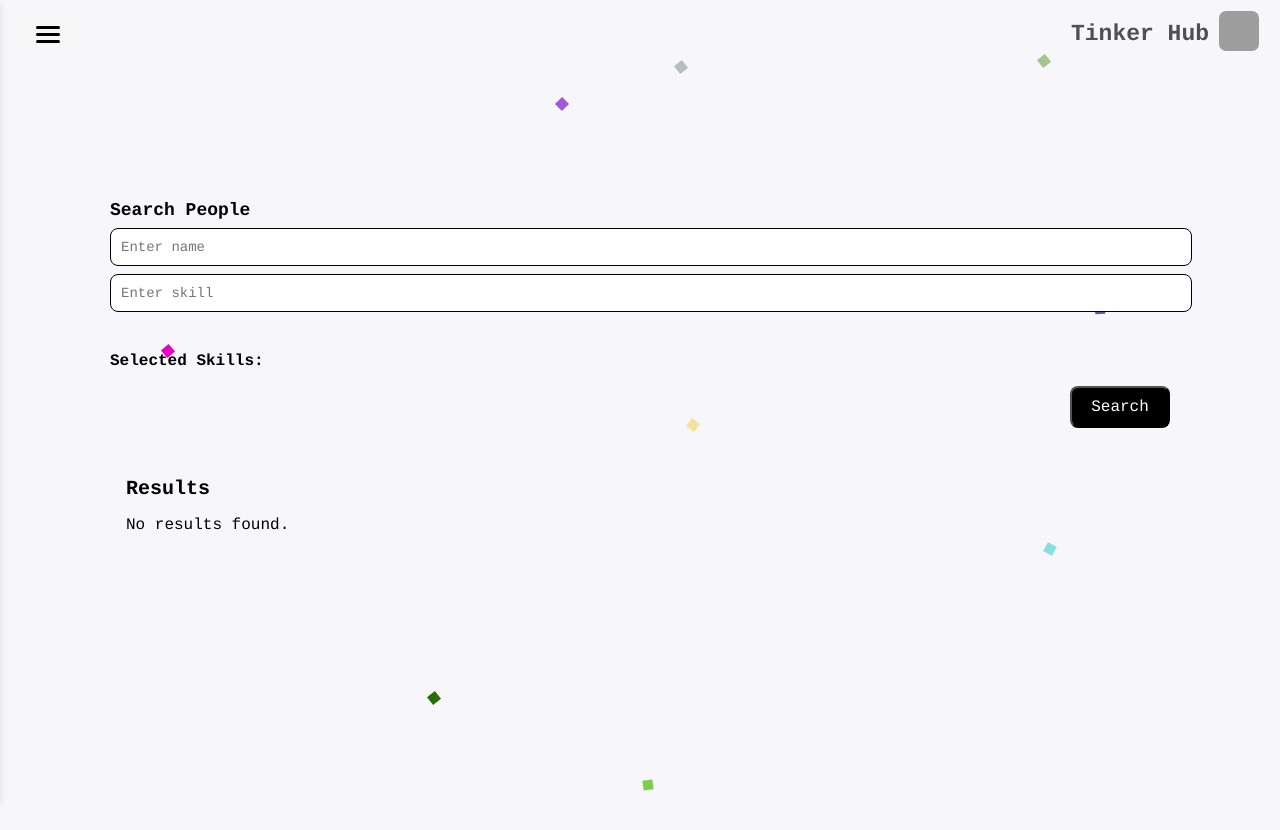
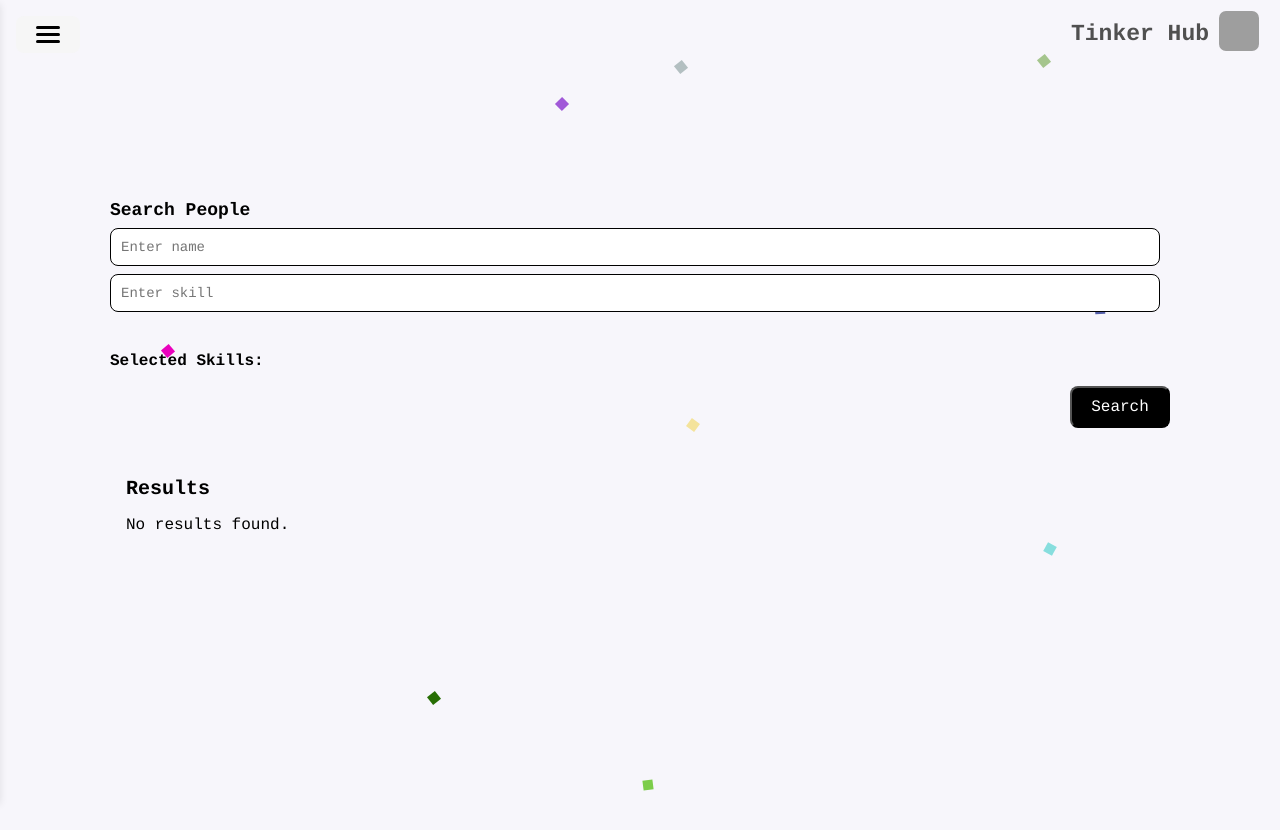
Before and after one commit to Arunitdy/TinkerHub, a React (Vite) app in the folder biolink/: page / in a window 1280 px wide. Shown: the top 830 px of the page. Built offline with nearby package versions, Linux system fonts and the light colour scheme; grey boxes are pictures that could not be loaded.

Commit message:
.search-input, .skill-input {   width: 97%;

```diff
--- a/biolink/src/App.css
+++ b/biolink/src/App.css
@@ -171,7 +171,7 @@ body {
 
 .search-input,
 .skill-input {
-  width: 100%;
+  width: 97%;
   padding: 10px;
   font-size: 14px;
   border: 1px solid #000000;
```
